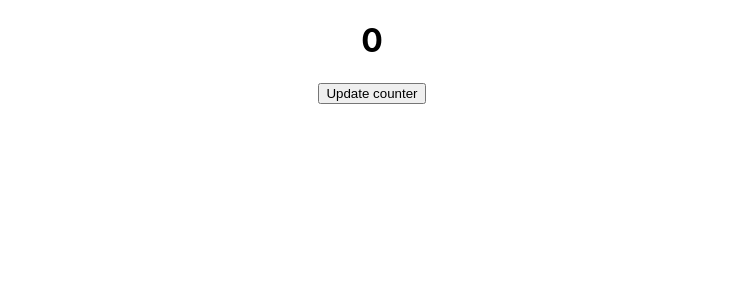
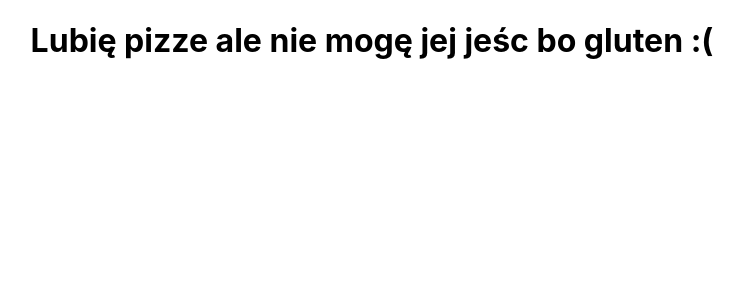
Before and after one commit to grzegorzkowalski/AplikacjeWebSPAReactRedux, a React (Create React App) app in the folder 1_Intro/cra/altkom-szkolenie/: page / in a window 1280 px wide. Shown: the top 300 px of the page, without its empty margins (268-1012 px from the left). Built offline with nearby package versions, Linux system fonts and the light colour scheme; the HTML template or start-up script is replaced by a standard one.

Commit message:
warunkowe renderowanie

```diff
--- a/1_Intro/cra/altkom-szkolenie/src/App.js
+++ b/1_Intro/cra/altkom-szkolenie/src/App.js
@@ -12,6 +12,8 @@ import TextTyper from "./components/TextTyper";
 import CustomTitle from "./components/CustomTitle";
 import Shop from "./components/Shop";
 import ButtonCounter from "./components/ButtonCounter";
+import NumberInfo from "./components/NumberInfo";
+import SecretStuff from "./components/SecretStuff";
 
 const menuItems = [
     {
@@ -58,7 +60,20 @@ function App() {
       {/*<TextTyper text="Witaj!" />*/}
       {/*<CustomTitle />*/}
       {/*<Shop />*/}
-      <ButtonCounter />
+      {/*<ButtonCounter />*/}
+      {/*  {*/}
+      {/*      [1,2,5,7,10,16].map((el, i) => <NumberInfo number={el} key={i} />)*/}
+      {/*  }*/}
+      <SecretStuff
+          password="Test1234"
+          correctPassword="Test1234"
+          secret="Lubię pizze ale nie mogę jej jeśc bo gluten :("
+      />
+      <SecretStuff
+          password="Test1234"
+          correctPassword="Test123456"
+          secret="Nie lubię brukselki"
+      />
     </div>
   );
 }
--- /dev/null
+++ b/1_Intro/cra/altkom-szkolenie/src/components/NumberInfo.js
@@ -0,0 +1,21 @@
+const NumberInfo = ({number}) => {
+
+    const isPrime = num => {
+        for(let i = 2, s = Math.sqrt(num); i <= s; i++)
+            if(num % i === 0) return false;
+        return num > 1;
+    }
+
+    const IsPowerOfTwo = (x) => (x !== 0) && ((x & (x - 1)) === 0);
+
+    return (
+        <ul>
+            <li>{number}</li>
+            <li>{number % 2 === 0 ? "Parzysta" : "Nieparzysta"}</li>
+            {isPrime(number) && <li>Liczba pierwsza</li>}
+            {IsPowerOfTwo(number) && <li>Potęga liczby 2</li>}
+        </ul>
+    );
+};
+
+export default NumberInfo;
--- /dev/null
+++ b/1_Intro/cra/altkom-szkolenie/src/components/SecretStuff.js
@@ -0,0 +1,14 @@
+const SecretStuff = ({password, correctPassword, secret}) => {
+    if (password === correctPassword) {
+        return (
+            <h1>
+                {secret}
+            </h1>
+        );
+    } else {
+        return null;
+    }
+
+};
+
+export default SecretStuff;
```
